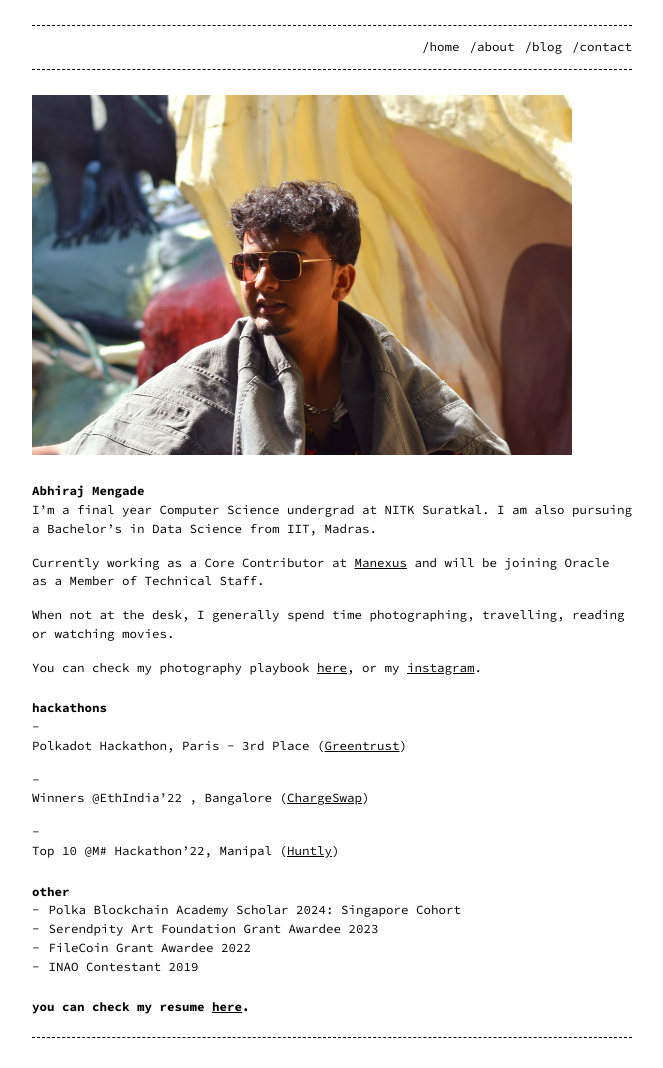
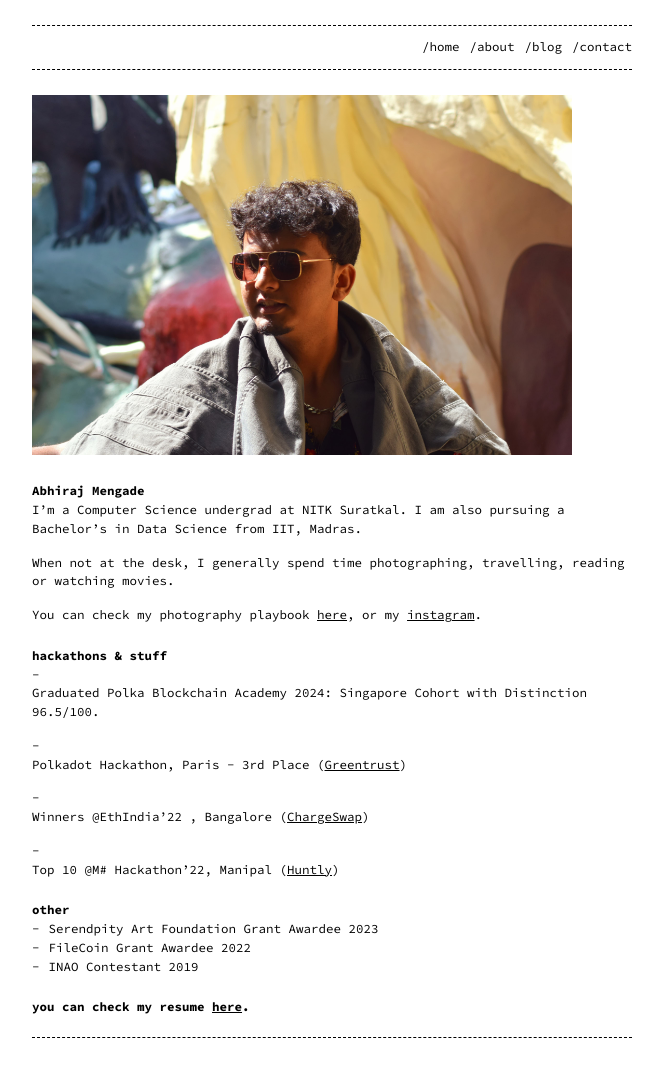
Before and after one commit to abhiraj-mengade/abhiraj-mengade.github.io, a Jekyll site: the page built from about.md, in a window 1280 px wide. Shown: the whole page, without its empty margins (308-971 px from the left). Built offline with Jekyll 4.4.1, drawn with Linux system fonts in a browser that asks for light colours.

Commit message:
minor changes

```diff
--- a/about.md
+++ b/about.md
@@ -8,15 +8,16 @@ permalink: /about
 
 # Abhiraj Mengade
 
-I'm a final year Computer Science undergrad at NITK Suratkal. I am also pursuing a Bachelor's in Data Science from IIT, Madras.
-
-Currently working as a Core Contributor at <a href="https://manexus.xyz/">Manexus</a> and will be joining Oracle as a Member of Technical Staff.
+I'm a Computer Science undergrad at NITK Suratkal. I am also pursuing a Bachelor's in Data Science from IIT, Madras.
 
 When not at the desk, I generally spend time photographing, travelling, reading or watching movies.
 
- You can check my photography playbook <a href="https://www.playbook.com/riyuportfolio/d3Gk6hy14dEeS9z4XvJ1qqyu">here</a>, or my <a href="https://www.instagram.com/lensing_riyu/">instagram</a>.
+You can check my photography playbook <a href="https://www.playbook.com/riyuportfolio/d3Gk6hy14dEeS9z4XvJ1qqyu">here</a>, or my <a href="https://www.instagram.com/pixels_and_bits/">instagram</a>.
 
-# hackathons
+
+# hackathons & stuff
+
+- Graduated Polka Blockchain Academy 2024: Singapore Cohort with Distinction 96.5/100.
 
 - Polkadot Hackathon, Paris - 3rd Place (<a href="https://github.com/abhiraj-mengade/GreenTrust">Greentrust</a>)
 
@@ -25,7 +26,6 @@ When not at the desk, I generally spend time photographing, travelling, reading
 - Top 10 @M# Hackathon'22, Manipal (<a href="https://github.com/Team-Huntly/Huntly">Huntly</a>)
 
 # other
-- Polka Blockchain Academy Scholar 2024: Singapore Cohort
 - Serendpity Art Foundation Grant Awardee 2023
 - FileCoin Grant Awardee 2022
 - INAO Contestant 2019
```
Also changed, not shown: _posts/2024-06-27-selfhosted.md (+1 -2 lines), index.md (+1 -2 lines).
